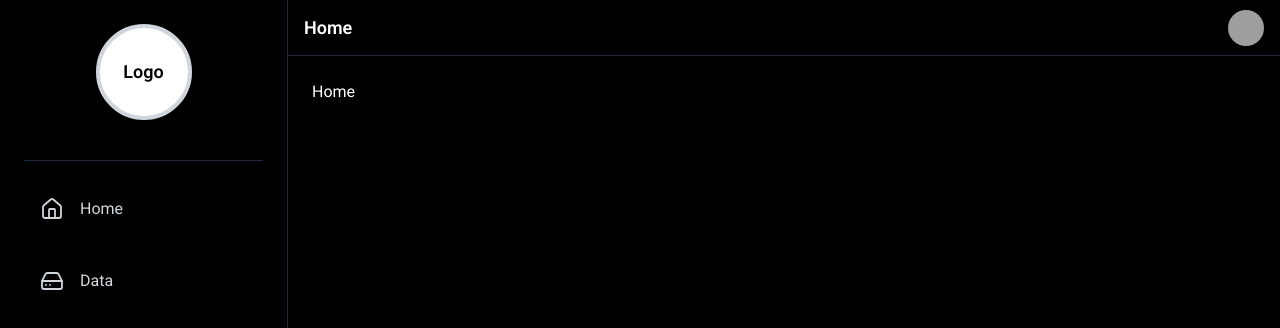
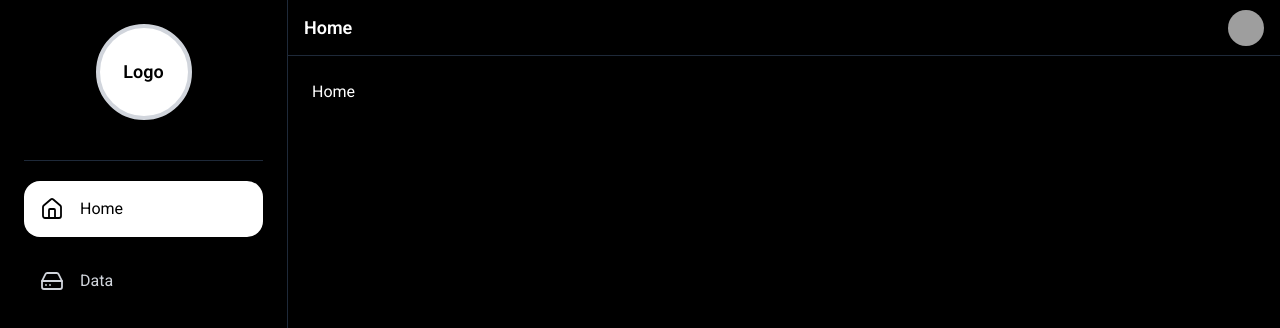
Before and after one commit to ankitrajstha/Dashboard, a React (Vite) app: page / in a window 1280 px wide. Shown: the top 328 px of the page. Built offline with nearby package versions, Linux system fonts and the light colour scheme; grey boxes are pictures that could not be loaded.

Commit message:
fix: fixed navlink bug and add active state in navlink

```diff
--- a/src/components/layout/Sidebar.tsx
+++ b/src/components/layout/Sidebar.tsx
@@ -41,14 +41,18 @@ const Sidebar = ({ isOpen, onClose }: SidebarProps) => {
             {NavbarItems.map((navbarItem) => {
               const Icon = navbarItem.icon;
               return (
-                <li
-                  className="p-4 hover:text-black hover:bg-white rounded-2xl transition-colors cursor-pointer"
-                  key={navbarItem.id}
-                >
+                <li className="w-full" key={navbarItem.id}>
                   <NavLink
                     to={navbarItem.path}
-                    className="flex items-center gap-4"
                     onClick={onClose}
+                    className={({ isActive }) =>
+                      `flex items-center gap-4 w-full px-4 py-4 rounded-2xl transition-colors cursor-pointer
+           ${
+             isActive
+               ? "bg-white text-black"
+               : "text-gray-300 hover:bg-white hover:text-black"
+           }`
+                    }
                   >
                     <Icon size={24} strokeWidth={1.8} />
                     {navbarItem.label}
```
